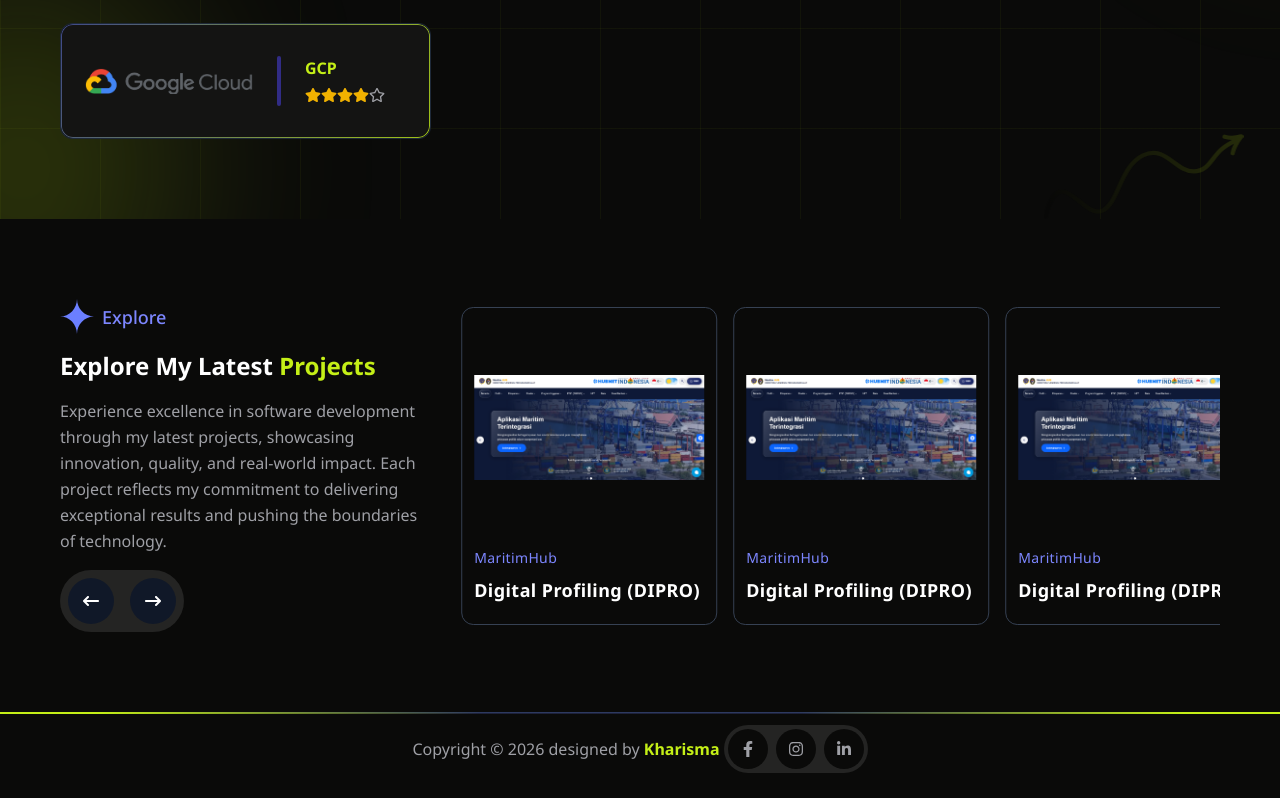
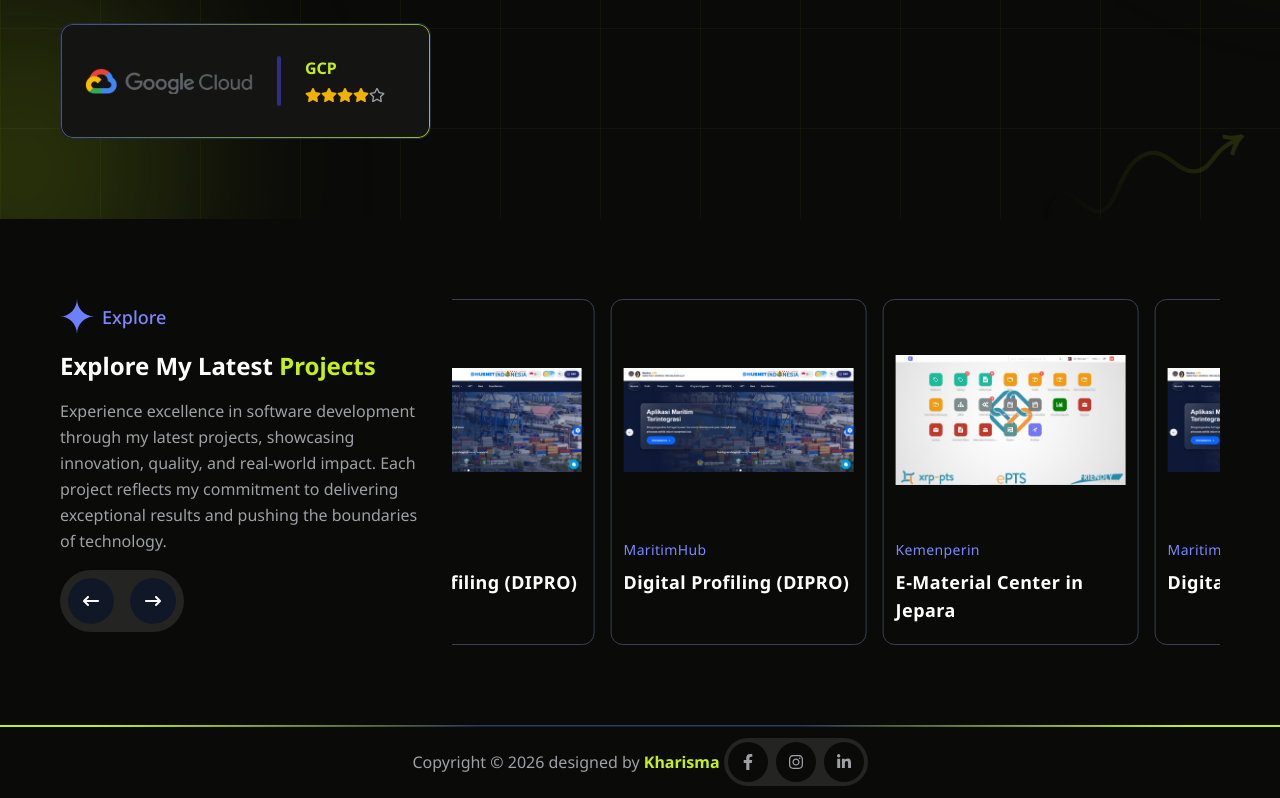
Before and after one commit to kharismaprasetya/cv_profile, a Next.js app: page / in a window 1280 px wide. Shown: the part 3877-4675 px from the top of the page. Built offline with nearby package versions, Linux system fonts and the light colour scheme.

Commit message:
[WIP] Fill the project data

```diff
--- a/components/project/Project.tsx
+++ b/components/project/Project.tsx
@@ -2,14 +2,18 @@
 
 import Image from "next/image";
 import { FaArrowLeftLong, FaArrowRightLong } from "react-icons/fa6";
-import { useState } from "react";
+import { useEffect, useRef } from "react";
 
-export default function Project() {
+const CARD_WIDTH = 272; // 256px card + 16px gap
+const SPEED = 0.06; // px per ms
+const LOOP_MULTIPLIER = 3;
+const JUMP_DURATION = 220;
+
 const projects = [
   {
-      title: "MaritimHub",
-      description: "Digital Profiling (DIPRO)",
-      image: "/images/maritimhub/maritimhub.png",
+    title: "Kemenperin",
+    description: "E-Material Center in Jepara",
+    image: "/images/jepara/erpnext-dashboard.jpg",
   },
   {
     title: "MaritimHub",
@@ -22,19 +26,101 @@ export default function Project() {
     image: "/images/maritimhub/maritimhub.png",
   },
 ];
-  // Slider state
-  const cardsPerView = 3;
-  const [startIndex, setStartIndex] = useState(0);
-  const endIndex = startIndex + cardsPerView;
+
+const totalWidth = projects.length * CARD_WIDTH;
+const START_OFFSET = totalWidth;
+const displayProjects = Array.from({ length: LOOP_MULTIPLIER }, () => projects).flat();
+
+export default function Project() {
+  const trackRef = useRef<HTMLDivElement>(null);
+  const offsetRef = useRef(START_OFFSET);
+  const isPausedRef = useRef(false);
+  const lastTimeRef = useRef<number | null>(null);
+  const rafRef = useRef<number | null>(null);
+  const jumpAnimationRef = useRef<{
+    from: number;
+    to: number;
+    startTime: number;
+  } | null>(null);
+
+  const setTrackPosition = (offset: number) => {
+    if (trackRef.current) {
+      trackRef.current.style.transform = `translateX(-${offset}px)`;
+    }
+  };
+
+  const normalizeOffset = (offset: number) => {
+    let normalized = offset;
+
+    while (normalized < totalWidth) {
+      normalized += totalWidth;
+    }
+
+    while (normalized >= totalWidth * 2) {
+      normalized -= totalWidth;
+    }
+
+    return normalized;
+  };
+
+  useEffect(() => {
+    setTrackPosition(START_OFFSET);
+
+    const animate = (time: number) => {
+      if (jumpAnimationRef.current) {
+        const { from, to, startTime } = jumpAnimationRef.current;
+        const progress = Math.min((time - startTime) / JUMP_DURATION, 1);
+        const easedProgress = 1 - Math.pow(1 - progress, 3);
+        const currentOffset = from + (to - from) * easedProgress;
+
+        offsetRef.current = currentOffset;
+        setTrackPosition(currentOffset);
+
+        if (progress === 1) {
+          offsetRef.current = normalizeOffset(to);
+          setTrackPosition(offsetRef.current);
+          jumpAnimationRef.current = null;
+        }
+
+        lastTimeRef.current = time;
+      } else if (!isPausedRef.current) {
+        if (lastTimeRef.current !== null) {
+          const delta = time - lastTimeRef.current;
+          offsetRef.current = normalizeOffset(offsetRef.current + delta * SPEED);
+          setTrackPosition(offsetRef.current);
+        }
+        lastTimeRef.current = time;
+      } else {
+        lastTimeRef.current = null;
+      }
+      rafRef.current = requestAnimationFrame(animate);
+    };
+
+    rafRef.current = requestAnimationFrame(animate);
+    return () => {
+      if (rafRef.current) cancelAnimationFrame(rafRef.current);
+    };
+  }, []);
+
+  const jumpByCard = (direction: -1 | 1) => {
+    const currentOffset = normalizeOffset(offsetRef.current);
+    const snapped = Math.round(currentOffset / CARD_WIDTH) * CARD_WIDTH;
+
+    offsetRef.current = currentOffset;
+    lastTimeRef.current = null;
+    jumpAnimationRef.current = {
+      from: currentOffset,
+      to: snapped + direction * CARD_WIDTH,
+      startTime: performance.now(),
+    };
+  };
 
   const handlePrev = () => {
-    setStartIndex((prev) => Math.max(prev - cardsPerView, 0));
+    jumpByCard(-1);
   };
 
   const handleNext = () => {
-    setStartIndex((prev) =>
-      Math.min(prev + cardsPerView, projects.length - cardsPerView),
-    );
+    jumpByCard(1);
   };
 
   return (
@@ -64,11 +150,14 @@ export default function Project() {
               Each project reflects my commitment to delivering exceptional
               results and pushing the boundaries of technology.
             </div>
-            <div className="flex gap-4 w-fit bg-secondary p-2 rounded-4xl">
+            <div
+              className="flex gap-4 w-fit bg-secondary p-2 rounded-4xl"
+              onMouseEnter={() => { isPausedRef.current = true; }}
+              onMouseLeave={() => { isPausedRef.current = false; }}
+            >
               <button
                 className="w-[46px] h-[46px] rounded-full bg-gray-900 flex items-center justify-center hover:cursor-pointer hover:bg-brand"
                 onClick={handlePrev}
-                disabled={startIndex === 0}
                 aria-label="Previous"
               >
                 <FaArrowLeftLong className="text-white" />
@@ -76,7 +165,6 @@ export default function Project() {
               <button
                 className="w-[46px] h-[46px] rounded-full bg-gray-900 flex items-center justify-center hover:cursor-pointer hover:bg-brand"
                 onClick={handleNext}
-                disabled={startIndex >= projects.length - cardsPerView}
                 aria-label="Next"
               >
                 <FaArrowRightLong className="text-white" />
@@ -85,35 +173,16 @@ export default function Project() {
           </div>
 
           {/* Project slider section */}
-          <div className="project-slider flex col-span-2 overflow-hidden">
-            <div className="project-group flex items-center">
-              {projects.slice(startIndex, endIndex).map((project, index) => (
           <div
-                  key={startIndex + index}
-                  className="group project-swiper px-3 py-5 min-w-[256px] border border-gray-700 rounded-xl hover:bg-gray-900 hover:cursor-pointer"
+            className="project-slider col-span-2 overflow-hidden"
+            onMouseEnter={() => { isPausedRef.current = true; }}
+            onMouseLeave={() => { isPausedRef.current = false; }}
           >
-                  <div className="flex justify-center items-center rounded-lg h-[200px]">
-                    <Image
-                      src={project.image}
-                      width={240}
-                      height={120}
-                      alt="Project"
-                    />
-                  </div>
-                  <p className="text-indigo-400 text-sm tracking-wide mt-5">
-                    {project.title}
-                  </p>
-                  <p className="font-bold text-lg text-white tracking-wide mt-2 group-hover:text-brand transition-colors duration-300">
-                    {project.description}
-                  </p>
-                </div>
-              ))}
-            </div>
-            <div aria-hidden className="project-group flex items-center">
-              {projects.slice(startIndex, endIndex).map((project, index) => (
+            <div ref={trackRef} className="flex gap-4">
+              {displayProjects.map((project, index) => (
                 <div
-                  key={startIndex + index}
-                  className="group project-swiper px-3 py-5 min-w-[256px] border border-gray-700 rounded-xl hover:bg-gray-900 hover:cursor-pointer"
+                  key={index}
+                  className="group flex-shrink-0 px-3 py-5 w-[256px] border border-gray-700 rounded-xl hover:bg-gray-900 hover:cursor-pointer"
                 >
                   <div className="flex justify-center items-center rounded-lg h-[200px]">
                     <Image
--- a/styles/css/component/project.css
+++ b/styles/css/component/project.css
@@ -7,26 +7,7 @@
     display: none;
   }
 
-  .project-group {
-    animation: slide-left 20s infinite linear;
-    padding-right: 1em;
-    gap: 1em;
-  }
-
-  .project-slider:hover .project-group {
-    animation-play-state: paused;
-  }
-
-  .project-swiper {
-    flex: 0 0 5em;
-  }
-
-  @keyframes slide-left {
-    0% {
-      transform: translateX(0%);
-    }
-    100% {
-      transform: translateX(-100%);
-    }
+  .project-slider {
+    cursor: default;
   }
 }
```
Also changed, not shown: public/images/jepara/erpnext-dashboard.jpg (added). Lines whose indentation alone changed are shown as unchanged.
